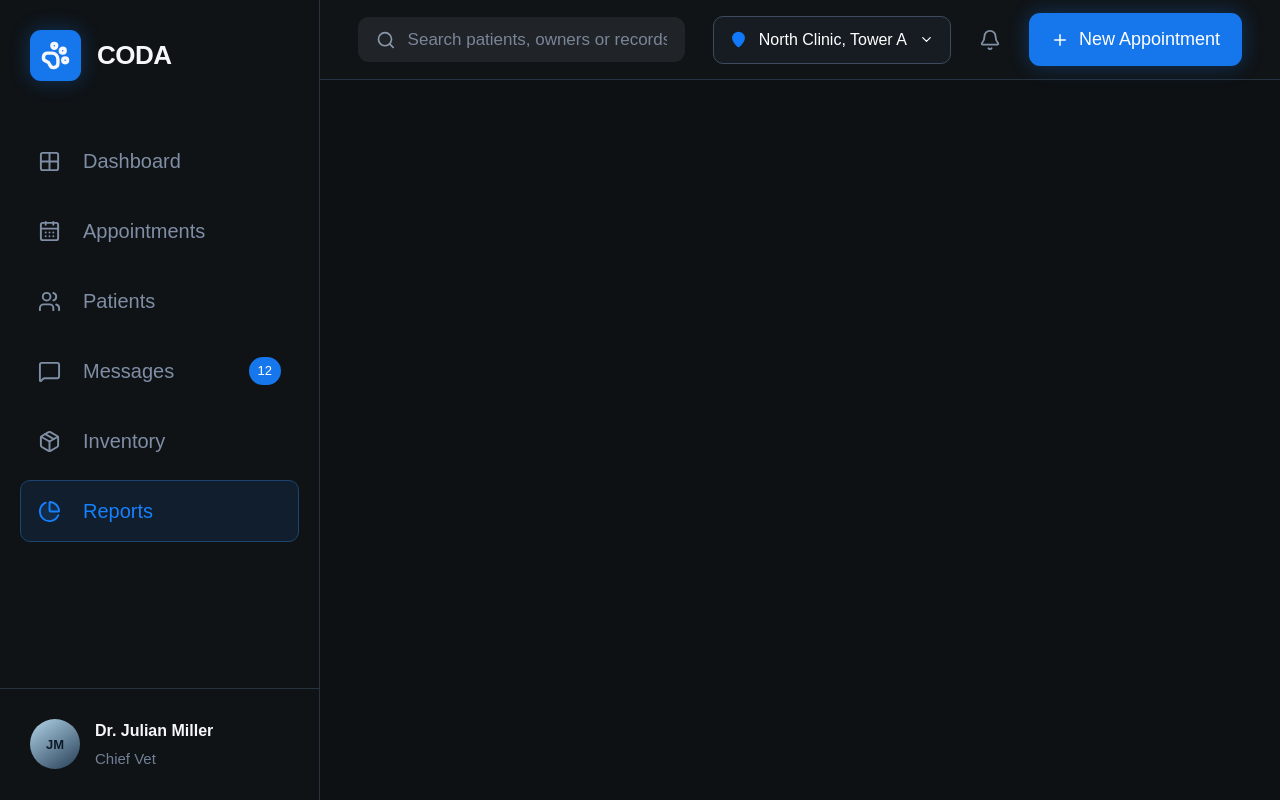
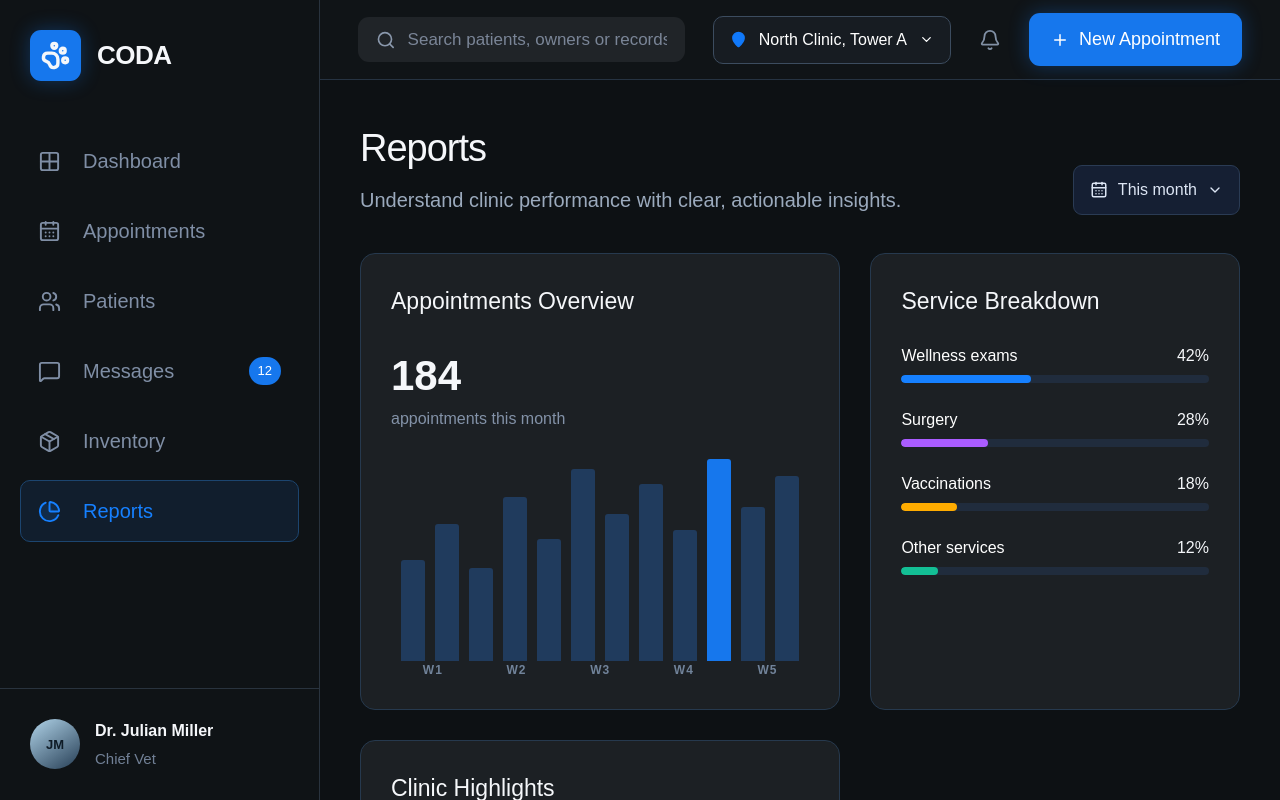
Before and after one commit to nachovg/coda-clinic, a Next.js app: page /reports in a window 1280 px wide. Shown: the top 800 px of the page. Built offline with nearby package versions, Linux system fonts and the light colour scheme.

Commit message:
refactor: extract reports feature

```diff
--- a/app/reports/page.tsx
+++ b/app/reports/page.tsx
@@ -1,5 +1,19 @@
-import Page from '@/app/page'
+'use client'
+
+import { usePathname, useRouter } from 'next/navigation'
+import { ClinicShell } from '@/components/clinic/ClinicShell'
+import ReportsPage from '@/src/features/reports/pages/reports-page'
+import { clinicNavigation } from '@/src/config/navigation'
 
 export default function ReportsRoute() {
-  return <Page />
+  const pathname = usePathname()
+  const router = useRouter()
+  const active = clinicNavigation.find((item) => item.href === pathname)?.label ?? 'Reports'
+  const navigate = (item: (typeof clinicNavigation)[number]) => router.push(item.href)
+
+  return (
+    <ClinicShell active={active} onNavigate={navigate}>
+      <ReportsPage />
+    </ClinicShell>
+  )
 }
```
Also changed, not shown: src/features/reports/pages/reports-page.tsx (added, +5 -0 lines).
